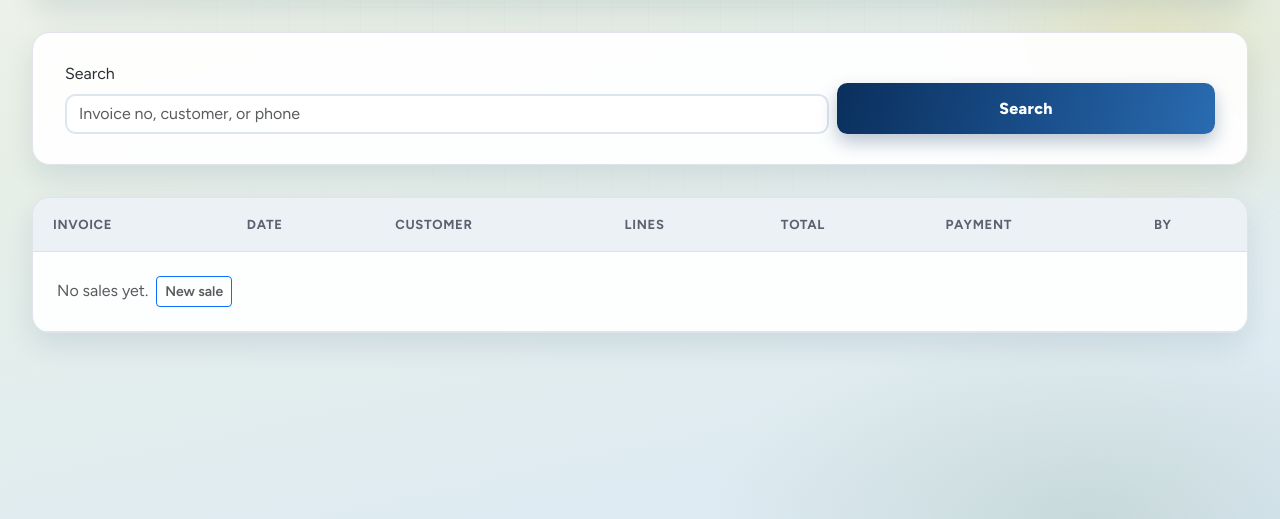
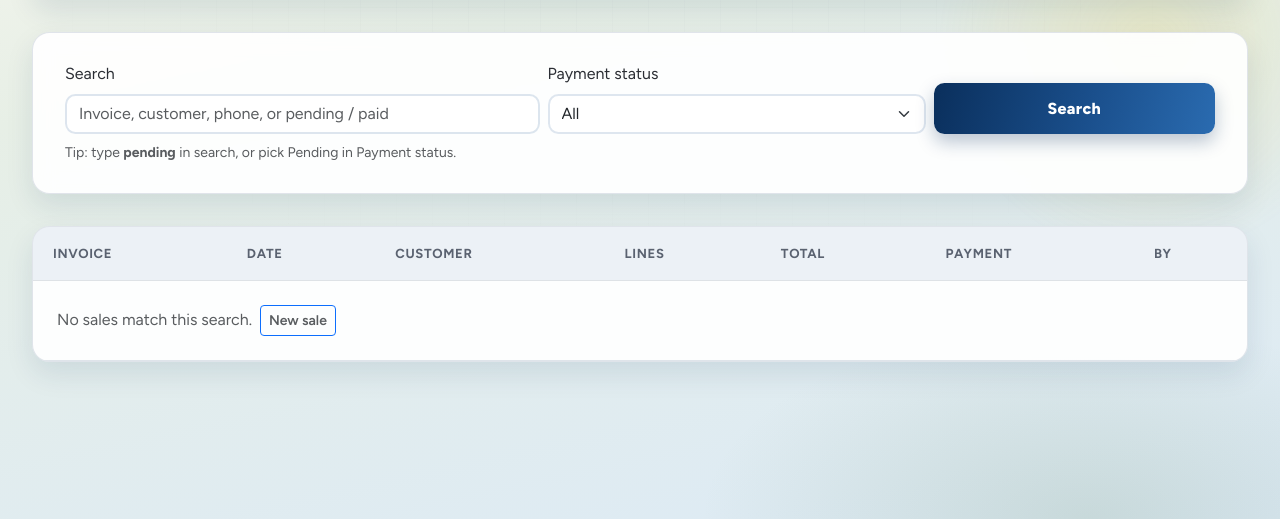
Before and after one commit to ghoneShubham/StockDesk, a Django app: page /sales/ in a window 1280 px wide. Shown: the part 281-800 px from the top of the page. Run offline with Django 5.2, Linux system fonts and the light colour scheme; the visitor is signed in with stand-in values (Sample User, id 1); data that the repository does not hold is empty; some libraries are stand-ins or nearby versions.

Commit message:
final changes

```diff
--- a/apps/sales/views.py
+++ b/apps/sales/views.py
@@ -34,6 +34,7 @@ class SaleListView(PermissionRequiredMixin, ListView):
             related_model=SaleItem,
             fk_field="sale_id",
         ).order_by("-sale_date", "-id")
+
         q = self.request.GET.get("q", "").strip()
         if q:
             filters = (
@@ -41,8 +42,30 @@ class SaleListView(PermissionRequiredMixin, ListView):
                 | Q(customer__name__icontains=q)
                 | Q(customer__phone__icontains=q)
             )
+            # Allow typing payment status words, e.g. "pending", "paid", "partial"
+            q_lower = q.casefold()
+            status_hits = [
+                code
+                for code, label in Sale.PaymentStatus.choices
+                if q_lower in code.casefold() or q_lower in label.casefold()
+            ]
+            if status_hits:
+                filters |= Q(payment_status__in=status_hits)
             qs = qs.filter(filters)
+
+        payment_status = self.request.GET.get("payment_status", "").strip()
+        valid_statuses = {c for c, _ in Sale.PaymentStatus.choices}
+        if payment_status in valid_statuses:
+            qs = qs.filter(payment_status=payment_status)
+
         return qs
+
+    def get_context_data(self, **kwargs):
+        ctx = super().get_context_data(**kwargs)
+        ctx["q"] = self.request.GET.get("q", "")
+        ctx["payment_status_filter"] = self.request.GET.get("payment_status", "")
+        ctx["payment_status_choices"] = Sale.PaymentStatus.choices
+        return ctx
 
 
 class SaleDetailView(PermissionRequiredMixin, DetailView):
--- a/templates/sales/list.html
+++ b/templates/sales/list.html
@@ -15,16 +15,38 @@
     {% endif %}
 </header>
 
-<form method="get" class="sd-panel mb-3">
+<form method="get" action="{% url 'sales:sale_list' %}" class="sd-panel mb-3" id="sales-search-form">
     <div class="row g-2 align-items-end">
-        <div class="col-md-8">
-            <label class="form-label">Search</label>
-            <input type="text" name="q" value="{{ request.GET.q }}" class="form-control" placeholder="Invoice no, customer, or phone">
+        <div class="col-md-5">
+            <label class="form-label" for="sales-search-q">Search</label>
+            <input
+                id="sales-search-q"
+                type="search"
+                name="q"
+                value="{{ q }}"
+                class="form-control"
+                placeholder="Invoice, customer, phone, or pending / paid"
+                autocomplete="off"
+                spellcheck="false"
+            >
         </div>
         <div class="col-md-4">
-            <button type="submit" class="sd-btn-primary">Search</button>
+            <label class="form-label" for="sales-payment-status">Payment status</label>
+            <select id="sales-payment-status" name="payment_status" class="form-select">
+                <option value="">All</option>
+                {% for code, label in payment_status_choices %}
+                <option value="{{ code }}" {% if payment_status_filter == code %}selected{% endif %}>{{ label }}</option>
+                {% endfor %}
+            </select>
+        </div>
+        <div class="col-md-3 d-flex gap-2">
+            <button type="submit" class="sd-btn-primary flex-grow-1">Search</button>
+            {% if q or payment_status_filter %}
+            <a href="{% url 'sales:sale_list' %}" class="btn btn-outline-secondary">Clear</a>
+            {% endif %}
         </div>
     </div>
+    <p class="small text-muted mb-0 mt-2">Tip: type <strong>pending</strong> in search, or pick Pending in Payment status.</p>
 </form>
 
 <div class="sd-panel p-0 overflow-hidden">
@@ -53,7 +75,7 @@
                     <td>{{ sale.created_by|default:"—" }}</td>
                 </tr>
                 {% empty %}
-                <tr><td colspan="7" class="text-muted p-4">No sales yet. <a href="{% url 'sales:sale_create' %}" class="btn btn-sm btn-outline-primary ms-1">New sale</a></td></tr>
+                <tr><td colspan="7" class="text-muted p-4">No sales match this search.{% if perms.sales.add_sale %} <a href="{% url 'sales:sale_create' %}" class="btn btn-sm btn-outline-primary ms-1">New sale</a>{% endif %}</td></tr>
                 {% endfor %}
             </tbody>
         </table>
@@ -64,11 +86,11 @@
 <nav class="mt-3">
     <ul class="pagination">
         {% if page_obj.has_previous %}
-        <li class="page-item"><a class="page-link" href="?page={{ page_obj.previous_page_number }}&q={{ request.GET.q }}">Prev</a></li>
+        <li class="page-item"><a class="page-link" href="?page={{ page_obj.previous_page_number }}&amp;q={{ q|urlencode }}&amp;payment_status={{ payment_status_filter|urlencode }}">Prev</a></li>
         {% endif %}
         <li class="page-item disabled"><span class="page-link">Page {{ page_obj.number }} of {{ page_obj.paginator.num_pages }}</span></li>
         {% if page_obj.has_next %}
-        <li class="page-item"><a class="page-link" href="?page={{ page_obj.next_page_number }}&q={{ request.GET.q }}">Next</a></li>
+        <li class="page-item"><a class="page-link" href="?page={{ page_obj.next_page_number }}&amp;q={{ q|urlencode }}&amp;payment_status={{ payment_status_filter|urlencode }}">Next</a></li>
         {% endif %}
     </ul>
 </nav>
```
Also changed, not shown: apps/sales/tests.py (+35 -0 lines).
